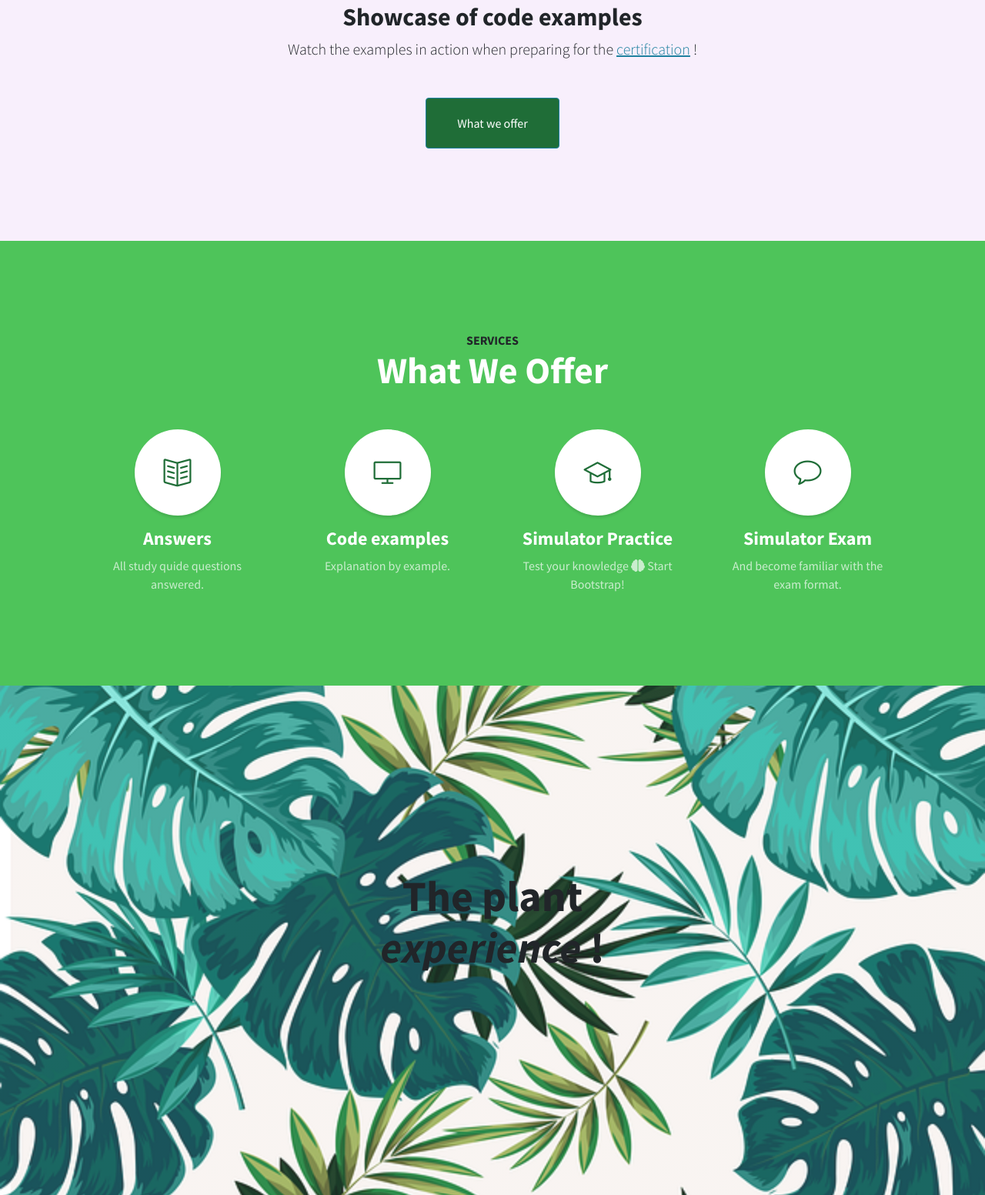
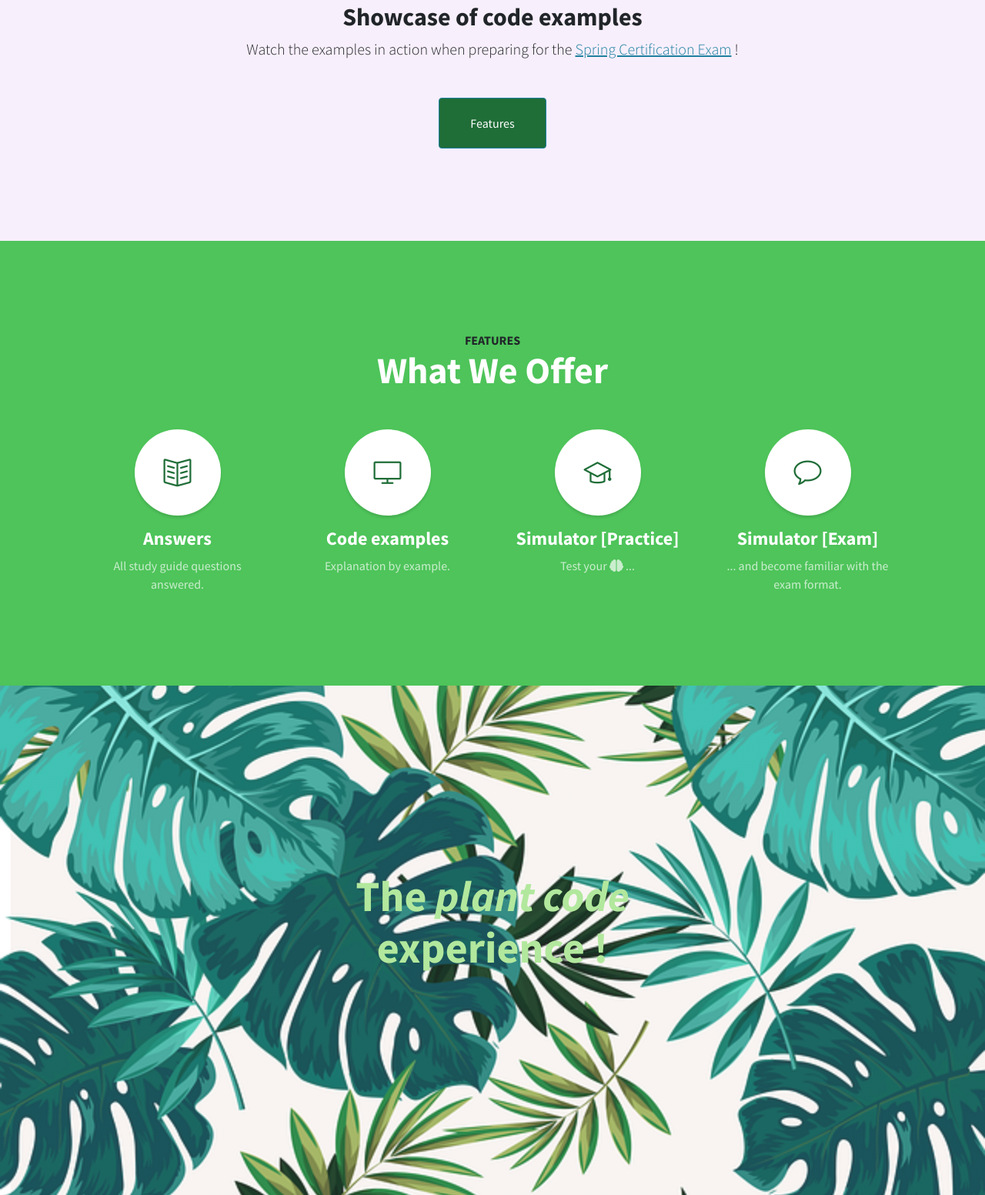
Before and after one commit to evamike/plantshop, a plain HTML site: page docs/index.html in a window 1280 px wide. Shown: the part 917-2470 px from the top of the page at 77% size. Drawn offline with nearby package versions, Linux system fonts and the light colour scheme.

Commit message:
Improved template content

```diff
--- a/docs/index.html
+++ b/docs/index.html
@@ -25,7 +25,7 @@
         <li class="sidebar-brand"><a href="#page-top">Start Bootstrap</a></li>
         <li class="sidebar-nav-item"><a href="#page-top">Home</a></li>
         <li class="sidebar-nav-item"><a href="#about">About</a></li>
-        <li class="sidebar-nav-item"><a href="#services">Services</a></li>
+        <li class="sidebar-nav-item"><a href="#services">Features</a></li>
         <li class="sidebar-nav-item"><a href="#portfolio">Portfolio</a></li>
         <li class="sidebar-nav-item"><a href="#contact">Contact</a></li>
     </ul>
@@ -34,7 +34,7 @@
 <header class="masthead d-flex align-items-center">
     <div class="container px-4 px-lg-5 text-center">
         <h1 class="mb-1">Plant Shop</h1>
-        <h3 class="mb-5"><em>The companion app for spring certification preparation</em></h3>
+        <h3 class="mb-5"><em>The companion app for Spring Certification Exam preparation</em></h3>
         <a class="btn btn-primary btn-xl" href="#about">Find Out More</a>
     </div>
 </header>
@@ -46,10 +46,11 @@
                 <h2>Showcase of code examples</h2>
                 <p class="lead mb-5">
                     Watch the examples in action when preparing for the
-                    <a href="https://www.vmware.com/content/dam/digitalmarketing/vmware/en/pdf/certification/vmw-spring-professional-certification-study-guide.pdf">certification</a>
+                    <a href="https://www.vmware.com/content/dam/digitalmarketing/vmware/en/pdf/certification/vmw-spring-professional-certification-study-guide.pdf">
+                        Spring Certification Exam</a>
                     !
                 </p>
-                <a class="btn btn-primary btn-xl" href="#services">What we offer</a>
+                <a class="btn btn-primary btn-xl" href="#services">Features</a>
             </div>
         </div>
     </div>
@@ -58,14 +59,14 @@
 <section class="content-section bg-primary text-white text-center" id="services">
     <div class="container px-4 px-lg-5">
         <div class="content-section-heading">
-            <h3 class="text-dark mb-0">Services</h3>
+            <h3 class="text-dark mb-0">Features</h3>
             <h2 class="mb-5">What We Offer</h2>
         </div>
         <div class="row gx-4 gx-lg-5">
             <div class="col-lg-3 col-md-6 mb-5 mb-lg-0">
                 <span class="service-icon rounded-circle mx-auto mb-3"><i class="icon-book-open"></i></span>
                 <h4><strong>Answers</strong></h4>
-                <p class="text-faded mb-0">All study quide questions answered.</p>
+                <p class="text-faded mb-0">All study guide questions answered.</p>
             </div>
             <div class="col-lg-3 col-md-6 mb-5 mb-lg-0">
                 <span class="service-icon rounded-circle mx-auto mb-3"><i class="icon-screen-desktop"></i></span>
@@ -74,17 +75,16 @@
             </div>
             <div class="col-lg-3 col-md-6 mb-5 mb-md-0">
                 <span class="service-icon rounded-circle mx-auto mb-3"><i class="icon-graduation"></i></span>
-                <h4><strong>Simulator Practice</strong></h4>
+                <h4><strong>Simulator [Practice]</strong></h4>
                 <p class="text-faded mb-0">
-                    Test your knowledge
-                    <i class="fas fa-brain"></i>
-                    Start Bootstrap!
+                    Test your <i class="fas fa-brain"></i>
+                    ...
                 </p>
             </div>
             <div class="col-lg-3 col-md-6">
                 <span class="service-icon rounded-circle mx-auto mb-3"><i class="icon-bubble"></i></span>
-                <h4><strong>Simulator Exam</strong></h4>
-                <p class="text-faded mb-0">And become familiar with the exam format.</p>
+                <h4><strong>Simulator [Exam]</strong></h4>
+                <p class="text-faded mb-0">... and become familiar with the exam format.</p>
             </div>
         </div>
     </div>
@@ -93,9 +93,9 @@
 <section class="callout">
     <div class="container px-4 px-lg-5 text-center">
         <h2 class="mx-auto mb-5">
-            The plant
-            <em>experience</em>
-            !
+            The
+            <em>plant code</em>
+            experience !
         </h2>
     </div>
 </section>
```
Also changed, not shown: docs/css/styles.css.
